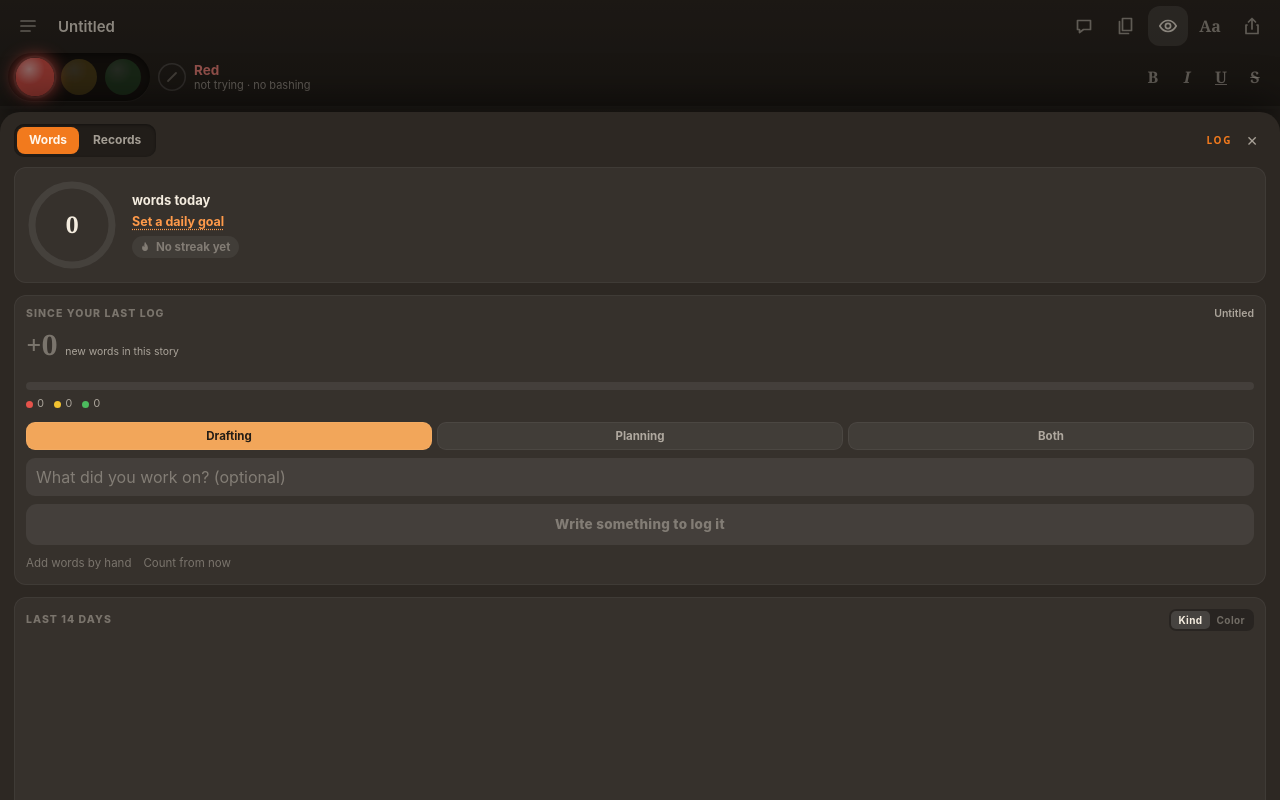
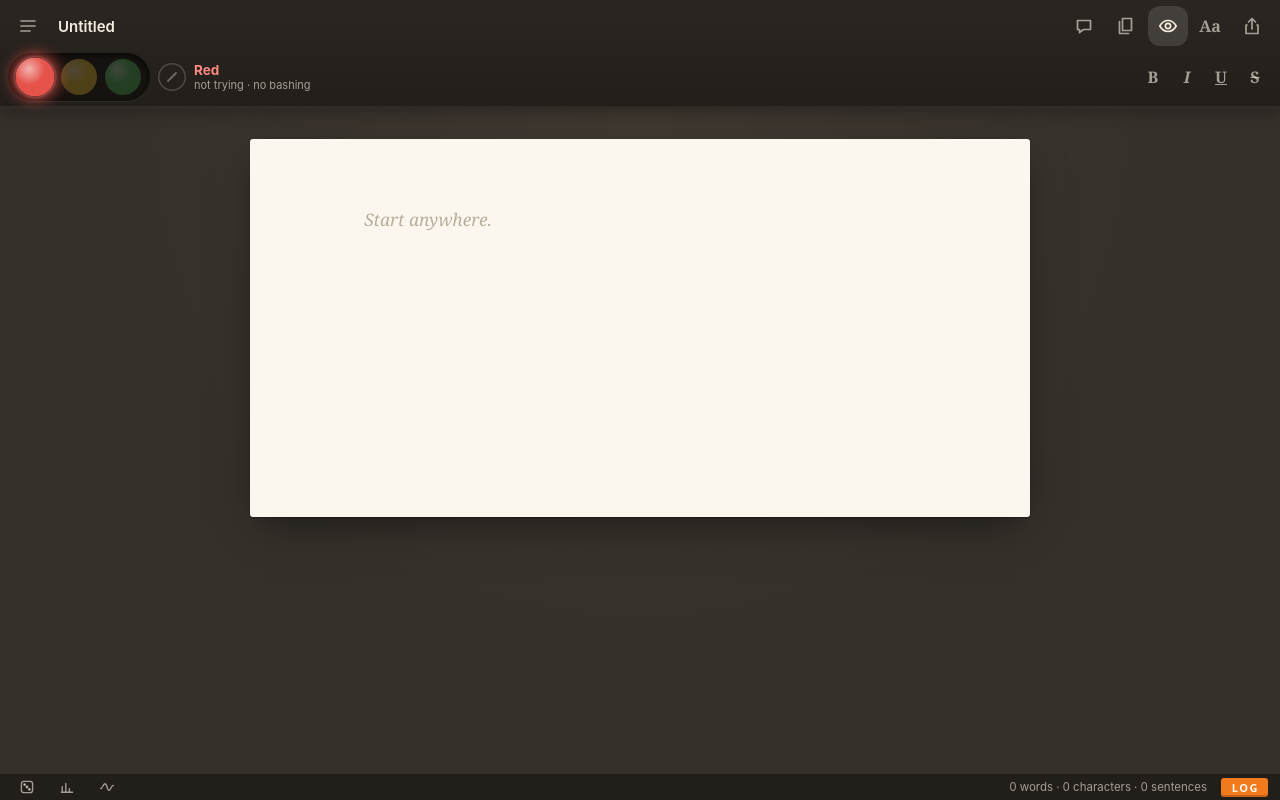
Before and after one commit to LilWayne54/spotlight, a plain HTML site: page index.html in a window 1280 px wide. Both pictures are taken after a click on the button "LOG". Drawn offline with Linux system fonts and the light colour scheme.

Commit message:
LOG button logs in one tap; tray gets its own button
Co-Authored-By: Claude Opus 5.5 <noreply@anthropic.com>
Claude-Session: https://claude.ai/code/session_01SZeg1Rzn9VPe8YaVMC6bLq

```diff
--- a/index.html
+++ b/index.html
@@ -388,6 +388,14 @@ body.pindrag .doc span[class*=" pn-"]::after{transition:none}
 .logbtn:active{scale:.92}
 .logbtn[aria-pressed="true"]{background:#c95e10;box-shadow:inset 0 2px 3px rgba(0,0,0,.3)}
 .logbtn.goal{box-shadow:inset 0 -2px 0 rgba(0,0,0,.18),0 0 12px 2px rgba(242,122,29,.55)}
+.logbtn{position:relative;overflow:visible}
+.logbtn.pop{animation:logpop .5s var(--spring)}
+.logbtn.nope{animation:lognope .35s ease}
+@keyframes logpop{0%{scale:1}30%{scale:1.22;filter:brightness(1.25)}100%{scale:1}}
+@keyframes lognope{0%,100%{translate:0}25%{translate:-3px}75%{translate:3px}}
+.logfly{position:fixed;z-index:60;pointer-events:none;font:800 13px system-ui,"Segoe UI",sans-serif;color:var(--lo2);text-shadow:0 1px 6px rgba(0,0,0,.6);animation:logfly 1.1s ease-out forwards}
+@keyframes logfly{0%{translate:-50% 0;opacity:0}15%{opacity:1}100%{translate:-50% -42px;opacity:0}}
+#bLogT[aria-pressed="true"]{color:var(--lo2)}
 .logbtn.due::after{content:"";display:inline-block;width:5px;height:5px;margin:0 0 1px 5px;border-radius:50%;background:#fff6ea;vertical-align:middle;text-indent:0}
 .logpanel{display:flex;flex-direction:column;background:#2a2520;color:var(--cream);font-size:12.5px}
 .logpanel[hidden]{display:none}
@@ -576,7 +584,7 @@ body.pindrag .doc span[class*=" pn-"]::after{transition:none}
 </main>
 <svg class="leaders" id="leaders"></svg>
 </div>
-<footer class="foot"><button class="fb" id="bDare" title="Roll a dare"><svg viewBox="0 0 20 20"><rect x="3" y="3" width="14" height="14" rx="3"/><circle cx="7" cy="7" r=".9" fill="currentColor"/><circle cx="13" cy="13" r=".9" fill="currentColor"/><circle cx="10" cy="10" r=".9" fill="currentColor"/></svg></button><button class="fb" id="bBeats" title="Story curve" aria-pressed="false"><svg viewBox="0 0 20 20"><path d="M2 12c2.5 0 3-6 5.5-6S10 14 12.5 14 15 8 18 8"/></svg></button><span class="pg" id="pageinfo"></span><span id="counts"></span><button class="logbtn" id="bLog" aria-pressed="false" title="Words log and story records">LOG</button></footer>
+<footer class="foot"><button class="fb" id="bDare" title="Roll a dare"><svg viewBox="0 0 20 20"><rect x="3" y="3" width="14" height="14" rx="3"/><circle cx="7" cy="7" r=".9" fill="currentColor"/><circle cx="13" cy="13" r=".9" fill="currentColor"/><circle cx="10" cy="10" r=".9" fill="currentColor"/></svg></button><button class="fb" id="bLogT" title="Words log and records" aria-pressed="false"><svg viewBox="0 0 20 20"><path d="M4 16.5V9.5M8.5 16.5V5.5M13 16.5v-4.5M17 16.5H3"/><path d="M15.5 4.5l1.6 1.6M17.1 4.5l-1.6 1.6" opacity=".0"/></svg></button><button class="fb" id="bBeats" title="Story curve" aria-pressed="false"><svg viewBox="0 0 20 20"><path d="M2 12c2.5 0 3-6 5.5-6S10 14 12.5 14 15 8 18 8"/></svg></button><span class="pg" id="pageinfo"></span><span id="counts"></span><button class="logbtn" id="bLog" aria-pressed="false" title="Log your new words">LOG</button></footer>
 <div class="veil" id="veilLog" hidden></div>
 <aside class="logpanel" id="logPanel" hidden>
   <div class="loghead"><div class="logtabs" id="logTabs"><button data-lt="words">Words</button><button data-lt="records">Records</button></div><span class="sp"></span><span class="stamp">LOG</span><button class="logx" id="logClose" title="Close">✕</button></div>
@@ -1332,10 +1340,11 @@ function lgStreak() {
 }
 function paintLogBtn() {
   const b = $('bLog'); if (!b) return;
-  b.setAttribute('aria-pressed', logOn);
+  const bt = $('bLogT'); if (bt) bt.setAttribute('aria-pressed', logOn);
   b.classList.toggle('goal', lg.goal > 0 && lgToday() >= lg.goal);
-  let due = false; try { due = lgDelta().d.w >= 25; } catch (e) {}
-  b.classList.toggle('due', due && !logOn);
+  let n = 0; try { n = lgDelta().d.w; } catch (e) {}
+  b.classList.toggle('due', n >= 25);
+  b.title = n ? `Log ${fmtN(n)} word${n === 1 ? '' : 's'} as ${(KINDS[lg.kind] || KINDS.draft)[0].toLowerCase()}` : 'Nothing new to log yet';
 }
 function logSoon() { if (lgQ) return; lgQ = setTimeout(() => { lgQ = 0; if (logOn && lg.tab === 'words') renderSess(); paintLogBtn(); }, 350); }
 function toggleLog(on) {
@@ -1601,7 +1610,18 @@ function wireRecords() {
 }
 for (const b of $('logTabs').children) { b.addEventListener('mousedown', e => e.preventDefault()); b.onclick = () => { lg.tab = b.dataset.lt; saveLg(); lgOpenEnt = lgOpenStory = null; renderLog(); $('logBody').scrollTop = 0; }; }
 $('bLog').addEventListener('mousedown', e => e.preventDefault());
-$('bLog').onclick = () => toggleLog();
+function lgQuick() {
+  const b = $('bLog'); let n = 0; try { lgEnsure(); n = lgDelta().d.w; } catch (e) {}
+  b.classList.remove('pop', 'nope'); void b.offsetWidth;
+  if (!n) { b.classList.add('nope'); toast('Nothing new to log yet.'); return; }
+  lgLogNow(); b.classList.add('pop');
+  const r = b.getBoundingClientRect(), f = document.createElement('div'); f.className = 'logfly'; f.textContent = '+' + fmtN(n);
+  f.style.left = (r.left + r.width / 2) + 'px'; f.style.top = (r.top - 18) + 'px'; document.body.appendChild(f); setTimeout(() => f.remove(), 1200);
+}
+$('bLog').onclick = lgQuick;
+$('bLog').addEventListener('contextmenu', e => { e.preventDefault(); toggleLog(); });
+$('bLogT').addEventListener('mousedown', e => e.preventDefault());
+$('bLogT').onclick = () => toggleLog();
 $('logClose').onclick = () => toggleLog(false);
 $('veilLog').onclick = () => toggleLog(false);
 
--- a/sw.js
+++ b/sw.js
@@ -1,4 +1,4 @@
-const CACHE = 'stoplight-v24';
+const CACHE = 'stoplight-v25';
 const FILES = ['./', './index.html', './manifest.webmanifest', './icon-192.png', './icon-512.png', './apple-touch-icon.png'];
 self.addEventListener('install', e => { e.waitUntil(caches.open(CACHE).then(c => c.addAll(FILES))); self.skipWaiting(); });
 self.addEventListener('activate', e => { e.waitUntil(caches.keys().then(ks => Promise.all(ks.filter(k => k !== CACHE).map(k => caches.delete(k))))); self.clients.claim(); });
```
